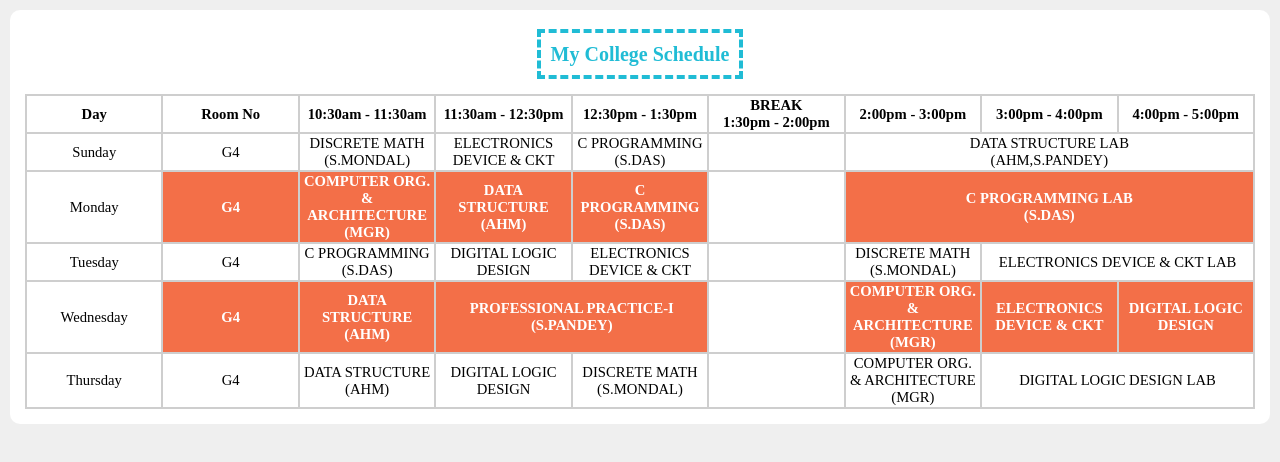
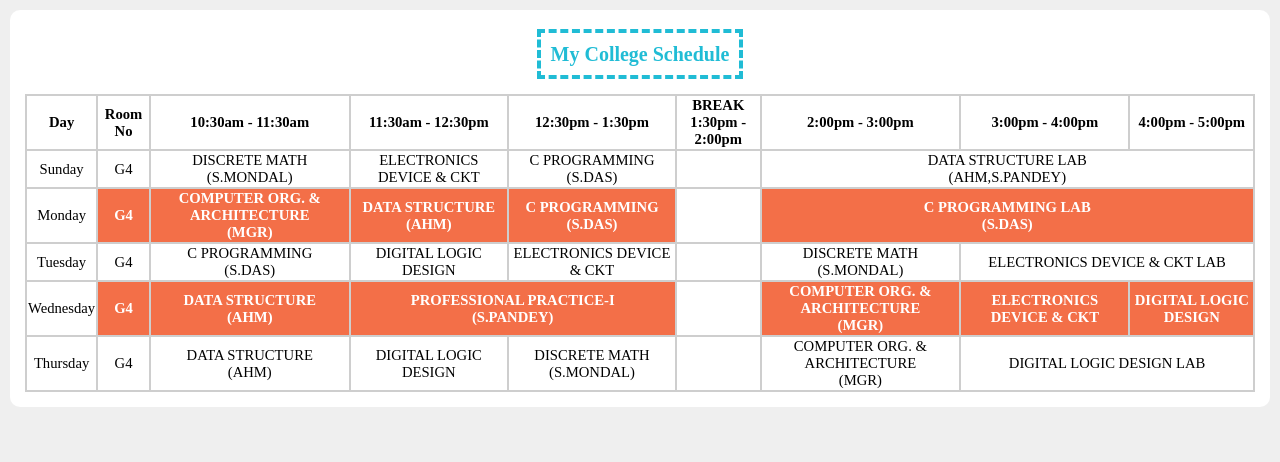
Before and after one commit to mrinjamul/college-schedule, a React (Create React App) app: page / in a window 1280 px wide. Shown: the top 462 px of the page. Built offline with nearby package versions, Linux system fonts and the light colour scheme.

Commit message:
Update Schedule.css

```diff
--- a/src/components/Schedule.css
+++ b/src/components/Schedule.css
@@ -1,5 +1,6 @@
 table {
-    width: 100%;
+    align-self: center;
+    width: 1080;
     font-size: 11pt;
     empty-cells: hide;
 }
```
